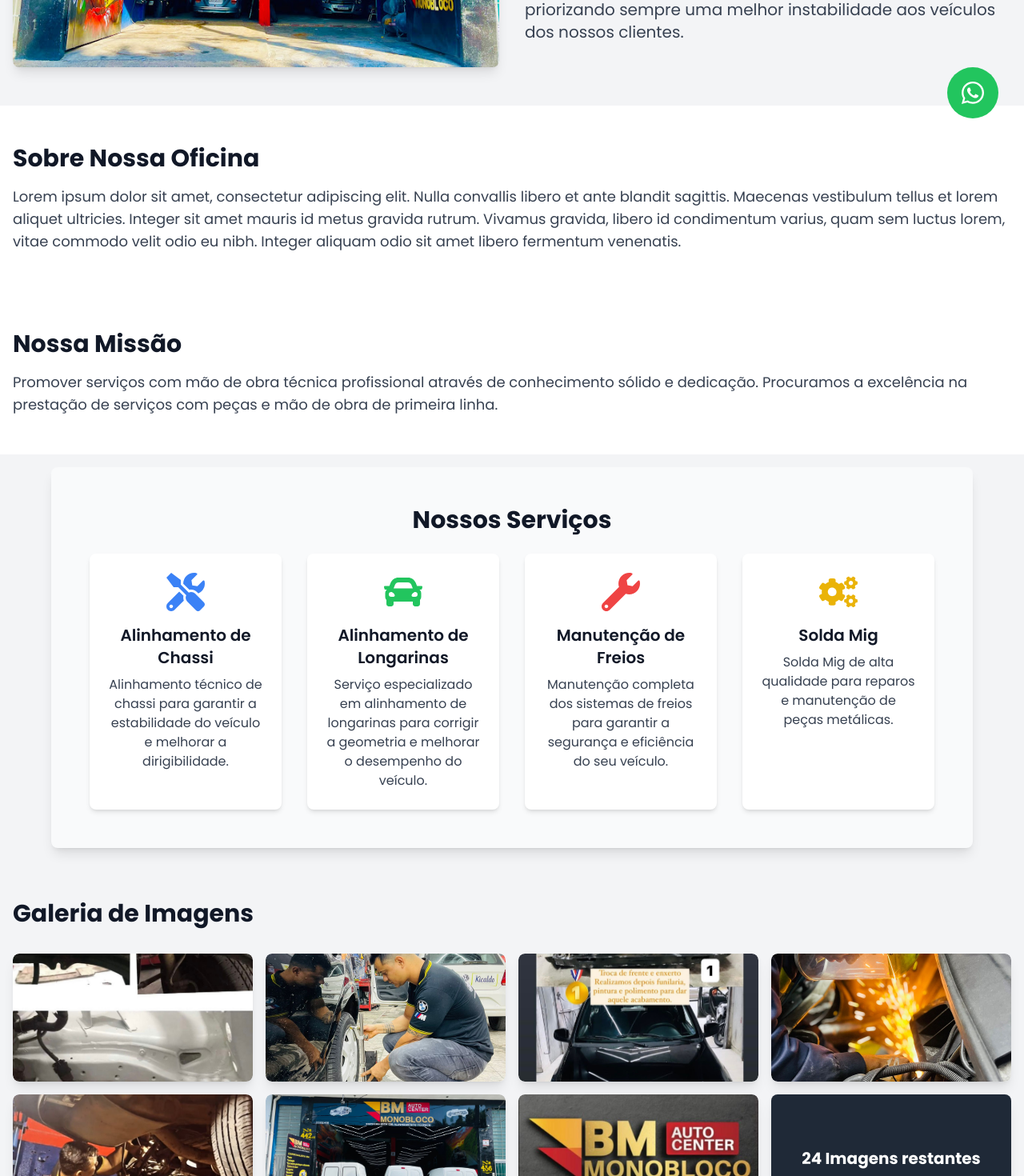
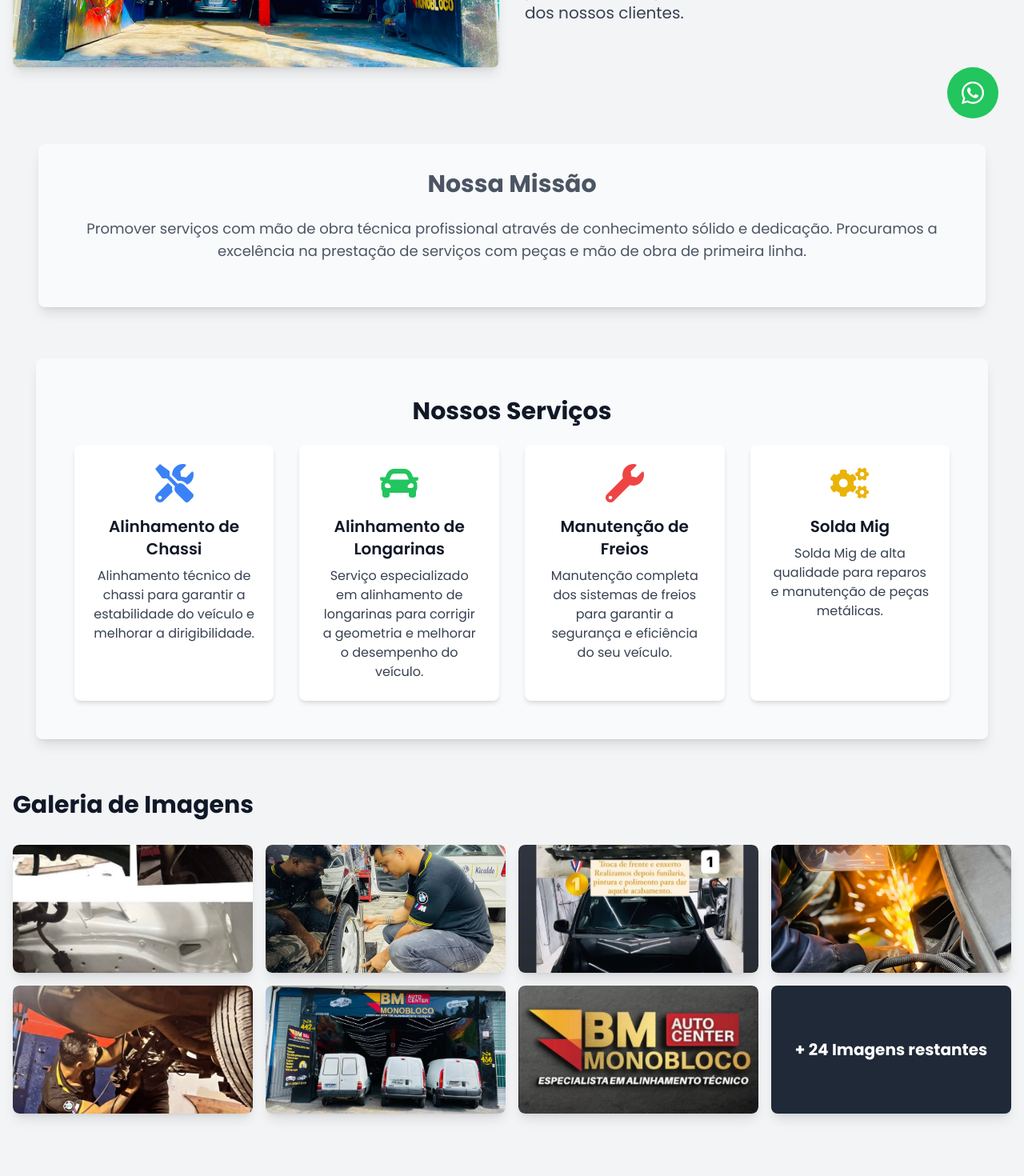
Before and after one commit to KelvenFontes/bm_monobloco, a Next.js app: page / in a window 1280 px wide. Shown: the part 620-2090 px from the top of the page at 80% size. Built offline with nearby package versions, Linux system fonts and the light colour scheme.

Commit message:
feat: add images

```diff
--- a/src/app/components/Gallery/index.tsx
+++ b/src/app/components/Gallery/index.tsx
@@ -3,6 +3,7 @@
 import React, { useState } from 'react';
 import { motion } from 'framer-motion';
 import Image from 'next/image';
+import { FaChevronLeft, FaChevronRight, FaTimes } from 'react-icons/fa';
 
 const images = [
   '/img1.jpg',
@@ -41,6 +42,7 @@ const images = [
 const Gallery: React.FC = () => {
   const [selectedImage, setSelectedImage] = useState<string | null>(null);
   const [currentIndex, setCurrentIndex] = useState<number>(0);
+  const [isExpanded, setIsExpanded] = useState<boolean>(false);
 
   const handleOpen = (index: number) => {
     setSelectedImage(images[index]);
@@ -49,6 +51,7 @@ const Gallery: React.FC = () => {
 
   const handleClose = () => {
     setSelectedImage(null);
+    setIsExpanded(false);
   };
 
   const handleNext = () => {
@@ -63,28 +66,34 @@ const Gallery: React.FC = () => {
     setSelectedImage(images[prevIndex]);
   };
 
+  const handleExpandRemaining = () => {
+    setIsExpanded(true);
+    setSelectedImage(images[8]);
+    setCurrentIndex(8);
+  };
+
   const numImages = images.length;
-  const numImagesToShow = numImages >= 8 ? 8 : numImages;
+  const numImagesToShow = isExpanded ? numImages : (numImages >= 8 ? 8 : numImages);
 
   return (
     <section className="py-12 bg-gray-100">
       <div className="container mx-auto px-4">
         <h2 className="text-3xl font-bold text-gray-900 mb-8">Galeria de Imagens</h2>
-        <div className={`grid grid-cols-1 sm:grid-cols-2 md:grid-cols-4 lg:grid-cols-4 gap-4`}>
+        <div className={`grid grid-cols-1 sm:grid-cols-2 md:grid-cols-4 gap-4`}>
           {images.slice(0, numImagesToShow).map((src, index) => (
             <motion.div
               key={index}
-              className={`relative overflow-hidden rounded-lg shadow-lg ${index === 7 ? 'bg-gray-800 flex items-center justify-center' : ''}`}
-              onClick={index !== 7 ? () => handleOpen(index) : undefined}
-              whileHover={{ scale: index !== 7 ? 1.05 : 1 }}
+              className={`relative overflow-hidden rounded-lg shadow-lg ${index === 7 && !isExpanded ? 'bg-gray-800 flex items-center justify-center cursor-pointer' : ''}`}
+              onClick={index === 7 && !isExpanded ? handleExpandRemaining : () => handleOpen(index)}
+              whileHover={{ scale: index !== 7 || isExpanded ? 1.05 : 1 }}
               transition={{ duration: 0.3 }}
             >
-              {index === 7 ? (
+              {index === 7 && !isExpanded ? (
                 <div className="text-white text-xl font-bold">
-                  {numImages - 7} Imagens restantes
+                  + {numImages - 7} Imagens restantes
                 </div>
               ) : (
-                <div className="relative w-full h-40 md:h-48 lg:h-40">
+                <div className="relative w-full h-48 md:h-48 lg:h-40">
                   <Image src={src} alt={`Imagem ${index + 1}`} layout="fill" objectFit="cover" className="rounded-lg" />
                 </div>
               )}
@@ -94,26 +103,26 @@ const Gallery: React.FC = () => {
 
         {selectedImage && (
           <div className="fixed inset-0 bg-gray-800 bg-opacity-80 flex items-center justify-center z-50">
-            <div className="relative max-w-3xl mx-auto bg-white p-4 rounded-lg">
+            <div className="relative max-w-3xl mx-auto p-4 rounded-lg">
               <button
-                className="absolute top-2 right-2 text-gray-900 text-2xl"
+                className="absolute top-2 right-[-50px] text-white text-4xl z-10 p-2"
                 onClick={handleClose}
               >
-                &times;
+                <FaTimes />
               </button>
               <button
-                className="absolute left-2 top-1/2 transform -translate-y-1/2 text-gray-900 text-2xl"
+                className="absolute left-[-80px] md:left-[-100px] top-1/2 transform -translate-y-1/2 text-white text-3xl px-4 py-2 rounded-lg z-10 m-2"
                 onClick={handlePrev}
               >
-                &larr;
+                <FaChevronLeft />
               </button>
               <button
-                className="absolute right-2 top-1/2 transform -translate-y-1/2 text-gray-900 text-2xl"
+                className="absolute right-[-80px] md:right-[-100px] top-1/2 transform -translate-y-1/2 text-white text-3xl px-4 py-2 rounded-lg z-10 m-2"
                 onClick={handleNext}
               >
-                &rarr;
+                <FaChevronRight />
               </button>
-              <div className="relative w-[600px] h-[600px]">
+              <div className="relative w-[200px] h-[300px] md:w-[600px] md:h-[600px]">
                 <Image src={selectedImage} alt="Imagem Ampliada" layout="fill" objectFit="contain" />
               </div>
             </div>
--- a/src/app/components/Services/index.tsx
+++ b/src/app/components/Services/index.tsx
@@ -9,7 +9,7 @@ const services = [
 
 const Services = () => {
   return (
-    <section className = "bg-gray-50 p-12 rounded-lg shadow-lg mb-4 mt-4 w-[90%]">
+    <section className = "bg-gray-50 p-12 rounded-lg shadow-lg mb-4 mt-4 w-[93%]">
        <h2 className="text-3xl font-bold text-gray-900 mb-6 text-center">Nossos Serviços</h2>
        <div className="grid grid-cols-1 sm:grid-cols-2 lg:grid-cols-4 gap-8">
          {/* Serviço 1 */}
--- a/src/app/page.tsx
+++ b/src/app/page.tsx
@@ -52,7 +52,7 @@ const Home: NextPage = () => {
                   animate={{ opacity: 1, y: 0 }}
                   transition={{ duration: 1 }}
                 >
-                  Bem vindo a Bm monobloco
+                  Bm monobloco
                 </motion.h1>
                 <motion.p
                   className="mt-4 text-xl text-gray-700"
@@ -67,24 +67,22 @@ const Home: NextPage = () => {
           </div>
         </section>
 
-        {/* Seção: Sobre a Oficina */}
-        <section className="py-12 bg-white">
-          <div className="container mx-auto px-4">
-            <h2 className="text-3xl font-bold text-gray-900 mb-4">Sobre Nossa Oficina</h2>
-            <p className="text-lg text-gray-700">
-              Lorem ipsum dolor sit amet, consectetur adipiscing elit. Nulla convallis libero et ante blandit sagittis. Maecenas vestibulum tellus et lorem aliquet ultricies. Integer sit amet mauris id metus gravida rutrum. Vivamus gravida, libero id condimentum varius, quam sem luctus lorem, vitae commodo velit odio eu nibh. Integer aliquam odio sit amet libero fermentum venenatis.
+        {/* Seção: Missão a Oficina */}
+        <section className="p-12 flex items-center justify-center">
+          <div className="inset-0 bg-opacity-50 rounded-lg shadow-lg mb-12"></div>
+          <motion.div
+            className="text-center text-gray-600 bg-gray-50 p-8 rounded-lg shadow-lg"
+            initial={{ opacity: 0, y: 50 }}
+            animate={{ opacity: 1, y: 0 }}
+            transition={{ duration: 0.8 }}
+          >
+            <h2 className="text-3xl font-bold mb-6">Nossa Missão</h2>
+            <p className="text-lg mb-6">
+              Promover serviços com mão de obra técnica profissional através de conhecimento
+              sólido e dedicação. Procuramos a excelência na prestação de serviços com peças e
+              mão de obra de primeira linha.
             </p>
-          </div>
-        </section>
-
-        {/* Seção: Missão a Oficina */}
-        <section className="py-12 bg-white">
-          <div className="container mx-auto px-4">
-            <h2 className="text-3xl font-bold text-gray-900 mb-4">Nossa Missão</h2>
-            <p className="text-lg text-gray-700">
-              Promover serviços com mão de obra técnica profissional através de conhecimento sólido e dedicação. Procuramos a excelência na prestação de serviços com peças e mão de obra de primeira linha.
-            </p>
-          </div>
+          </motion.div>
         </section>
 
         <div className='flex items-center justify-center'>
```
